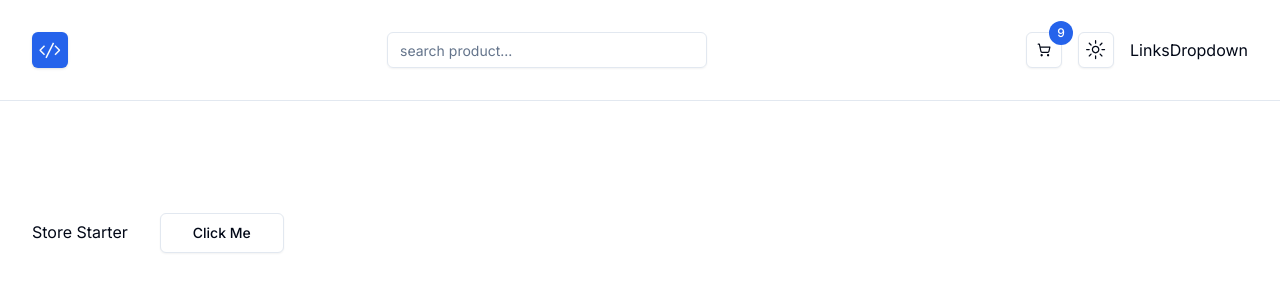
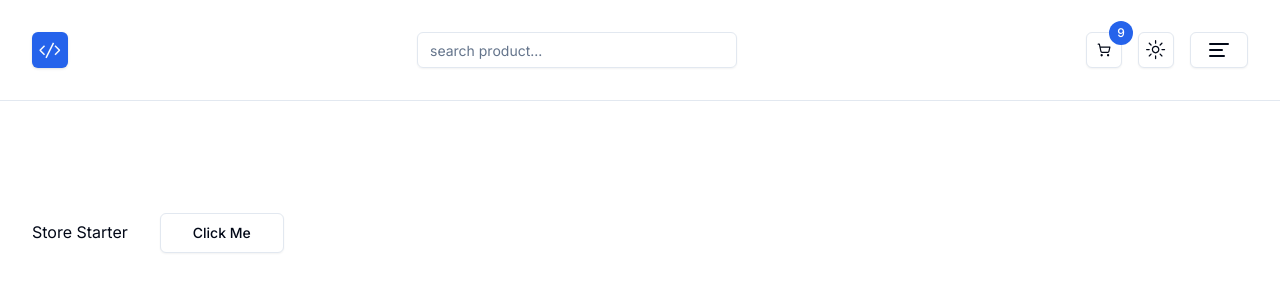
Before and after one commit to Dahrius93/Nextjs-store, a Next.js app: page / in a window 1280 px wide. Shown: the top 300 px of the page. Built offline with nearby package versions, Linux system fonts and the light colour scheme.

Commit message:
DropDown menu

```diff
--- a/components/navbar/LinksDropdown.tsx
+++ b/components/navbar/LinksDropdown.tsx
@@ -1,5 +1,35 @@
+import {
+  DropdownMenu,
+  DropdownMenuContent,
+  DropdownMenuItem,
+  DropdownMenuTrigger,
+  DropdownMenuSeparator,
+} from "@/components/ui/dropdown-menu";
+import { LuAlignLeft } from "react-icons/lu";
+import Link from "next/link";
+import { Button } from "../ui/button";
+import { links } from "@/utils/links";
+
 function LinksDropdown() {
-  return <div>LinksDropdown</div>;
+  return (
+    <DropdownMenu>
+      <DropdownMenuTrigger asChild>
+        <Button variant="outline" className="flex gap-4 max-w-[100px]">
+          <LuAlignLeft className="w-6 h-6" />
+        </Button>
+      </DropdownMenuTrigger>
+      <DropdownMenuContent className="w-40" align="start" sideOffset={10}>
+        {links.map((link) => {
+          return (
+            <DropdownMenuItem key={link.href}>
+              <Link href={link.href} className="capitalize w-full">
+                {link.label}
+              </Link>
+            </DropdownMenuItem>
+          );
+        })}
+      </DropdownMenuContent>
+    </DropdownMenu>
+  );
 }
-
 export default LinksDropdown;
--- /dev/null
+++ b/utils/links.ts
@@ -0,0 +1,13 @@
+type NavLink = {
+  href: string;
+  label: string;
+};
+
+export const links: NavLink[] = [
+  { href: "/", label: "home" },
+  { href: "/about", label: "about" },
+  { href: "/products", label: "products" },
+  { href: "/favorites", label: "favorites" },
+  { href: "/cart", label: "cart" },
+  { href: "/orders", label: "orders" },
+];
```
